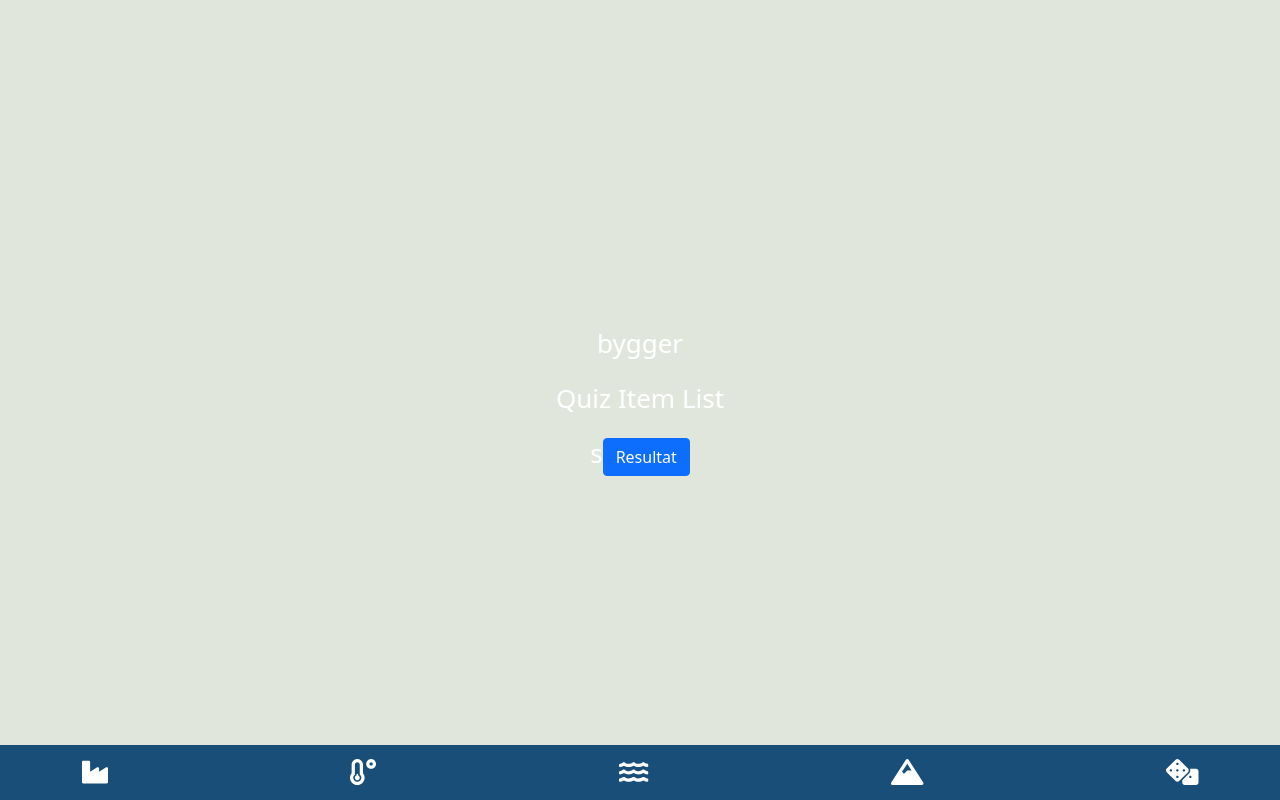
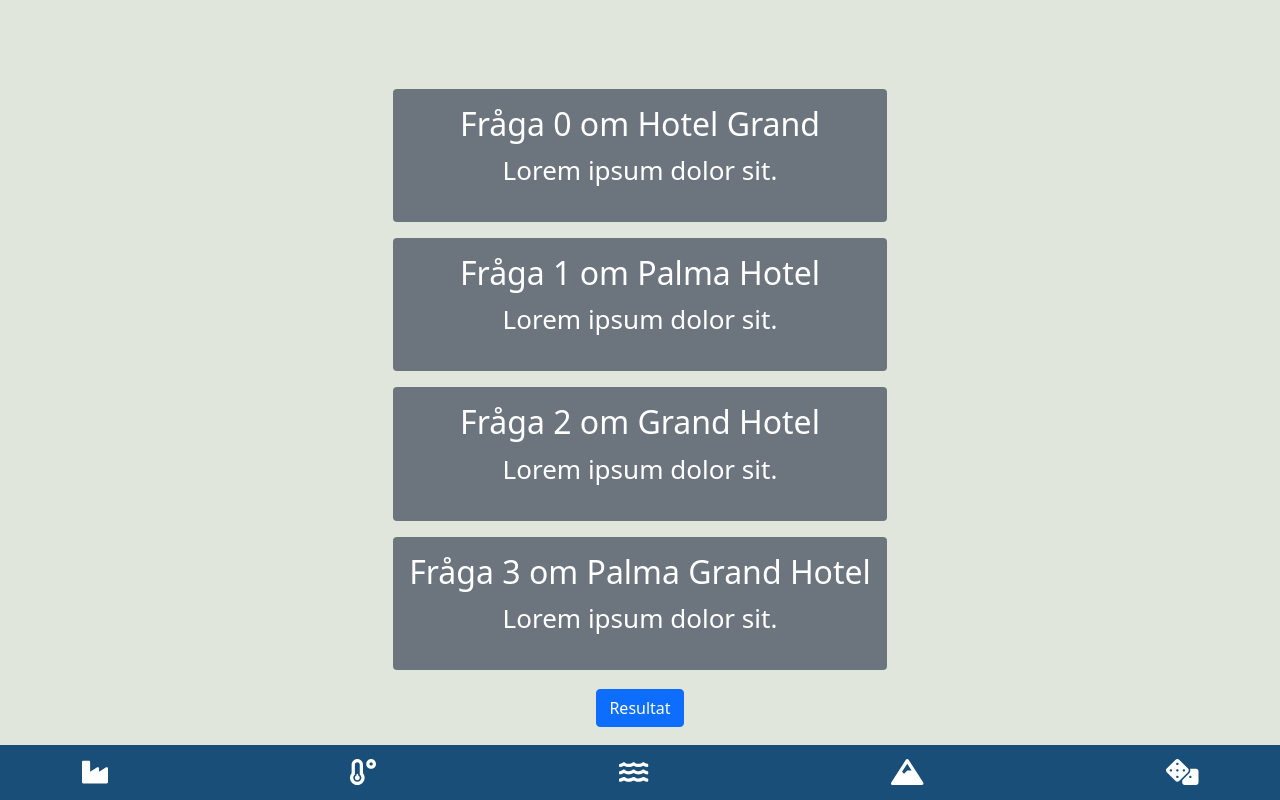
Before and after one commit to preeyaJo/group3project, a React (Create React App) app: page /quiz in a window 1280 px wide. Built offline with nearby package versions, Linux system fonts and the light colour scheme.

Commit message:
La till mer på Quiz
Råkade jobba i Main (O_o)

```diff
--- a/src/Quiz/QuizItem.js
+++ b/src/Quiz/QuizItem.js
@@ -1,12 +1,15 @@
 import React from "react";
+import PostData from "./questions.json";
 
-function QuizItem() {
-  return (
-    <div>
-      <p>bygger</p>
-      <p>Quiz Item List</p>
+function QuizList() {
+  return PostData.map((post, index) => (
+    <div className="bg-secondary rounded m-3 p-3" key={index}>
+      <h2 className="">
+        Fråga {index} om {post.name}
+      </h2>
+      <p>Lorem ipsum dolor sit.</p>
     </div>
-  );
+  ));
 }
 
-export default QuizItem;
+export default QuizList;
--- /dev/null
+++ b/src/Quiz/QuizListContainer.js
@@ -0,0 +1,12 @@
+import React from "react";
+import QuizList from "./QuizItem";
+
+function QuizListContainer() {
+  return (
+    <div className="container">
+      <QuizList />
+    </div>
+  );
+}
+
+export default QuizListContainer;
--- /dev/null
+++ b/src/Quiz/questions.json
@@ -0,0 +1,42 @@
+[
+  {
+    "image": "https://media.istockphoto.com/photos/downtown-cleveland-hotel-entrance-and-waiting-taxi-cab-picture-id472899538?b=1&k=20&m=472899538&s=170667a&w=0&h=oGDM26vWKgcKA3ARp2da-H4St2dMEhJg23TTBeJgPDE=",
+    "name": " Hotel Grand ",
+    "price": "fr 1275:-",
+    "description": "Det perfekta sättet att njuta av solen på Palma. Välkommen till Palma Grand Hotel – ett trevligt alternativ med dagliga aktiviteter och utflykter.",
+    "geo": "Magaluf, Mallorca",
+    "date": "1e dec - 16 dec",
+    "available": "1 rum lediga",
+    "rating": "1"
+  },
+  {
+    "image": "https://media.istockphoto.com/photos/downtown-cleveland-hotel-entrance-and-waiting-taxi-cab-picture-id472899538?b=1&k=20&m=472899538&s=170667a&w=0&h=oGDM26vWKgcKA3ARp2da-H4St2dMEhJg23TTBeJgPDE=",
+    "name": "Palma Hotel",
+    "price": "fr 1275:-",
+    "description": "Det perfekta sättet att njuta av solen på Palma. Välkommen till Palma Grand Hotel – ett trevligt alternativ med dagliga aktiviteter och utflykter.",
+    "geo": "Magaluf, Mallorca",
+    "date": "1e dec - 16 dec",
+    "available": "1 rum lediga",
+    "rating": "1"
+  },
+  {
+    "image": "https://media.istockphoto.com/photos/downtown-cleveland-hotel-entrance-and-waiting-taxi-cab-picture-id472899538?b=1&k=20&m=472899538&s=170667a&w=0&h=oGDM26vWKgcKA3ARp2da-H4St2dMEhJg23TTBeJgPDE=",
+    "name": "Grand Hotel",
+    "price": "fr 1275:-",
+    "description": "Det perfekta sättet att njuta av solen på Palma. Välkommen till Palma Grand Hotel – ett trevligt alternativ med dagliga aktiviteter och utflykter.",
+    "geo": "Magaluf, Mallorca",
+    "date": "1e dec - 16 dec",
+    "available": "1 rum lediga",
+    "rating": "1"
+  },
+  {
+    "image": "https://media.istockphoto.com/photos/downtown-cleveland-hotel-entrance-and-waiting-taxi-cab-picture-id472899538?b=1&k=20&m=472899538&s=170667a&w=0&h=oGDM26vWKgcKA3ARp2da-H4St2dMEhJg23TTBeJgPDE=",
+    "name": "Palma Grand Hotel",
+    "price": "fr 2275:-",
+    "description": "Det perfekta sättet att njuta av solen på Palma. Välkommen till Palma Grand Hotel – ett trevligt alternativ med dagliga aktiviteter och utflykter.",
+    "geo": "Magaluf, Mallorca",
+    "date": "2e dec - 16 dec",
+    "available": "2 rum lediga",
+    "rating": "2"
+  }
+]
--- a/src/Views/Quiz.js
+++ b/src/Views/Quiz.js
@@ -6,12 +6,13 @@ import BottomMenu from "../Components/BottomMenu";
 import { Link } from "react-router-dom";
 
 import Button from "react-bootstrap/Button";
-import QuizItem from "../Quiz/QuizItem";
+import QuizListContainer from "../Quiz/QuizListContainer";
 
 export function Quiz() {
   return (
     <div>
-      <QuizItem />s{/*Komponent för bottenmeny*/}
+      <QuizListContainer />
+      {/*Komponent för bottenmeny*/}
       <BottomMenu />
       <Link to="/result">
         <Button>Resultat</Button>
```
Also changed, not shown: src/Quiz/questions.js (deleted, +0 -67 lines).
